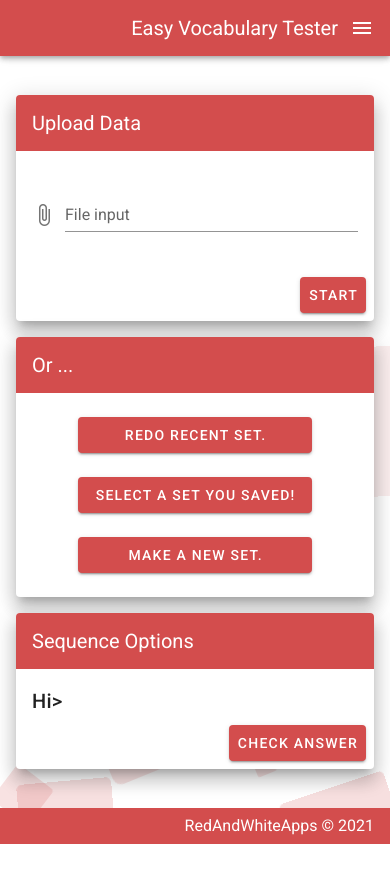
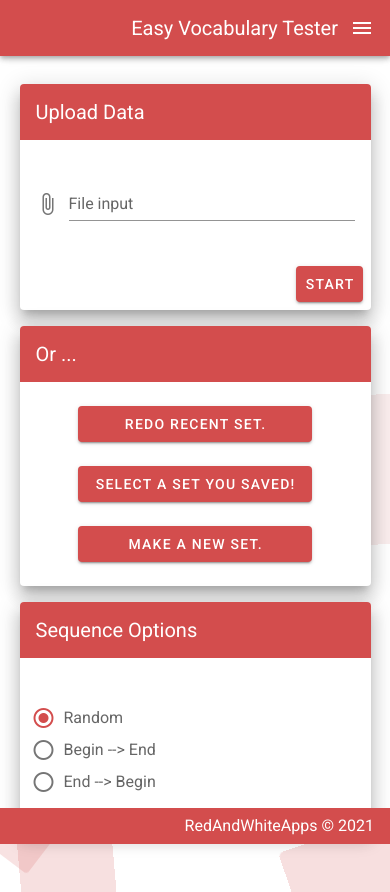
Before and after one commit to RedAndWhiteApps/VocabularyTester, a Vue app in the folder vocabularytester/: page /#/ in a window 390 px wide. Before the commit the page ends 844 px from the top, so only its background shows below. Built offline with nearby package versions, Linux system fonts and the light colour scheme.

Commit message:
refactored grid layout of selecting lists

```diff
--- a/vocabularytester/src/views/Vocabulary/SelectQuizList.vue
+++ b/vocabularytester/src/views/Vocabulary/SelectQuizList.vue
@@ -2,7 +2,7 @@
   <div class="SelectQuizList">
     <ChooseFileDialog @setWordList="setWordList" />
     <QuickListSelectionDialog />
-    <SelectSequenceOrder />
+    <SelectSequenceOrder class="SelectSequenceOrder" />
   </div>
 </template>
 
@@ -37,7 +37,7 @@ export default {
 <style scoped>
 .SelectQuizList {
   display: grid;
-  grid-template-columns: auto;
+  grid-template-columns: 2fr 1fr;
   grid-auto-rows: auto;
   grid-gap: 1rem;
   padding: 1rem;
@@ -48,18 +48,25 @@ export default {
 }
 
 .SelectQuizList > .v-card {
-  width: 40vw;
+  width: 100%;
 }
 
-@media only screen and (max-width: 900px) {
-  .SelectQuizList > .v-card {
+@media only screen and (max-width: 1300px) {
+  .SelectQuizList{
     width: 80vw;
   }
 }
 
-@media only screen and (max-width: 450px) {
-  .SelectQuizList > .v-card {
-    width: calc(100vw - 2rem);
+@media only screen and (max-width: 800px) {
+  .SelectQuizList{
+    width: 90vw;
+      grid-template-columns: auto;
+  }
+
+.SelectQuizList > .v-card {
+    width: calc(90vw);
+      grid-template-columns: auto;
   }
 }
+
 </style>
--- a/vocabularytester/src/views/Vocabulary/SelectSequenceOrder.vue
+++ b/vocabularytester/src/views/Vocabulary/SelectSequenceOrder.vue
@@ -1,11 +1,42 @@
 
 <template>
-        <v-card class="elevation-12">
-          <v-toolbar color="primary" dark flat>
-            <v-toolbar-title>Sequence Options</v-toolbar-title>
-            <v-spacer></v-spacer>
-          </v-toolbar>
-          <v-card-title class="mb-0 pb-0"> Hi> </v-card-title>
+  <v-card class="elevation-12">
+    <v-toolbar color="primary" dark flat>
+      <v-toolbar-title>Sequence Options</v-toolbar-title>
+      <v-spacer></v-spacer>
+    </v-toolbar>
+    <v-card-title class="mb-0 pb-0"> </v-card-title>
+    <div>
+      <template>
+        <v-container fluid>
+          <v-radio-group v-model="SequenceOrder">
+            <v-radio value="Random">
+              <template v-slot:label>
+                <div>
+                  Random<strong class="success--text"></strong>
+                </div>
+              </template>
+            </v-radio>
+            <v-radio value="BeginToEnd">
+              <template v-slot:label>
+                <div>
+                  Begin -->  End <strong class="primary--text"></strong>
+                </div>
+              </template>
+            </v-radio>
+            <v-radio value="EndToBegin">
+              <template v-slot:label>
+                <div>
+                  End -->  Begin <strong class="primary--text"></strong>
+                </div>
+              </template>
+            </v-radio>
+          </v-radio-group>
+        </v-container>
+      </template>
+    </div></v-card
+  >
+</template></div>
           <v-card-actions>
             <v-spacer></v-spacer>
             <v-btn @click="checkAnswer" color="primary">Check answer</v-btn>
@@ -19,7 +50,10 @@ import DisableAutocomplete from "vue-disable-autocomplete";
 export default {
   name: "SelectSequenceOrder",
   props: {},
-  data: () => ({}),
+  data: () => ({
+      SequenceOrder: 'Random',
+
+  }),
   methods: {},
 };
 </script>
```
